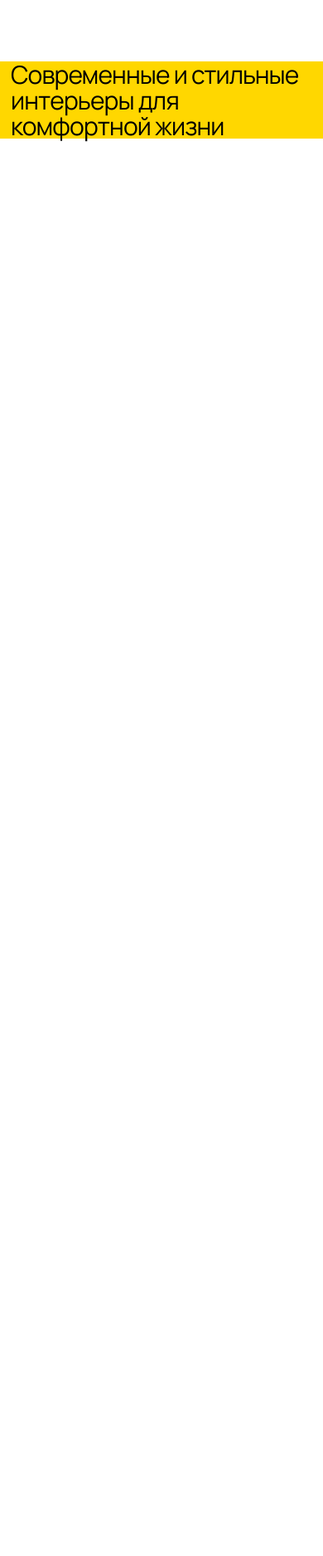
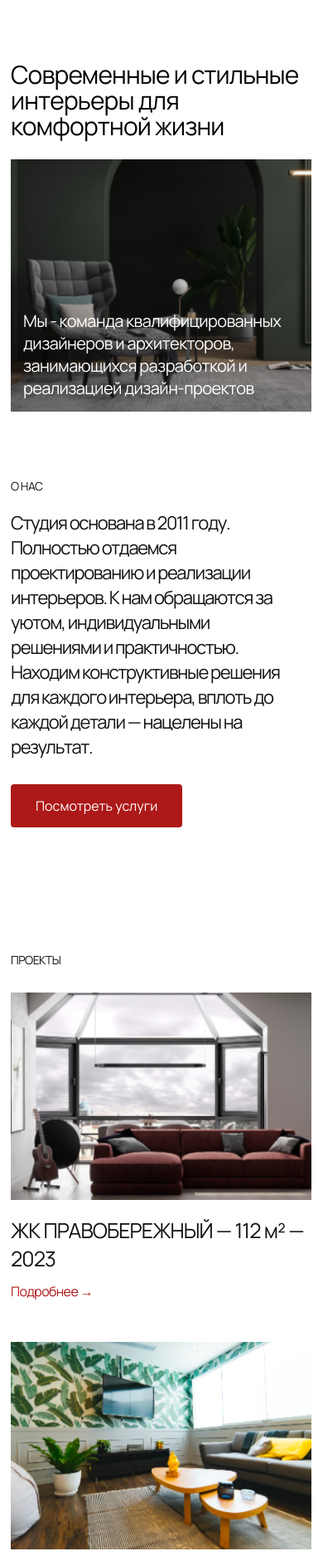
Before and after one commit to arhchatbot/SD-Metrica, a plain HTML site: page index.html in a window 390 px wide. Shown: the top 1875 px of the page at 83% size. Before the commit the page ends 844 px from the top, so only its background shows below. Drawn offline with Linux system fonts and the light colour scheme.

Commit message:
обновление 07.02.2024

```diff
--- a/index.html
+++ b/index.html
@@ -3,7 +3,7 @@
 
 <head>
   <meta charset="UTF-8">
-  <meta name="viewport" content="width=device-width, initial-scale=1"/>
+  <meta name="viewport" content="width=device-width, initial-scale=1" />
   <title>Метрика</title>
   <link rel="stylesheet" href="styles/reset.css">
   <link rel="preconnect" href="https://fonts.googleapis.com">
@@ -30,13 +30,13 @@
     <section class="hero">
       <div class="container">
         <h1 class="hero__title">Современные и стильные интерьеры для комфортной жизни</h1>
-        <!-- <div class="hero__box">
+        <div class="hero__box">
           <p class="hero__text">Мы - команда квалифицированных дизайнеров и архитекторов, занимающихся разработкой и
             реализацией дизайн-проектов</p>
-        </div>-->
+        </div>
       </div>
     </section>
-    <!-- <section id="aboutus" class="about">
+    <section id="aboutus" class="about">
       <div class="container">
         <h2 class="about__title">О НАС</h2>
         <p class="about__text">Студия основана в 2011 году. Полностью отдаемся проектированию и реализации интерьеров. К
@@ -51,21 +51,33 @@
         <ul class="projects__list">
           <li class="project">
             <div class="project__box">
-              <img class="project__image" src="resourses/interior_hall.jpg" alt="интерьер зала">
+              <picture>
+                <source media="(max-width: 520px)" srcset="resourses/mobile_interiorhall.png">
+                <source media="(max-width: 961px)" srcset="resourses/tablet_interiorhall.png">
+                <img class="project__image" src="resourses/interior_hall.jpg" alt="интерьер зала">
+              </picture>
             </div>
             <h3 class="project__title">ЖК ПРАВОБЕРЕЖНЫЙ — 112 м² — 2023</h3>
             <a class="project__link" href="#">Подробнее →</a>
           </li>
           <li class="project">
             <div class="project__box">
-              <img class="project__image" src="resourses/interior_hall_2.jpg" alt="интерьер зала с телевизором">
+              <picture>
+                <source media="(max-width: 520px)" srcset="resourses/mobile_interiorhall2.png">
+                <source media="(max-width: 961px)" srcset="resourses/tablet_interiorhall2.png">
+                <img class="project__image" src="resourses/interior_hall_2.jpg" alt="интерьер зала с телевизором">
+              </picture>
             </div>
             <h3 class="project__title">ЖК НОРВЕЖСКИЙ ПАРК — 75 М² — 2023</h3>
             <a class="project__link" href="#">Подробнее →</a>
           </li>
           <li class="project">
             <div class="project__box">
-              <img class="project__image" src="resourses/dining_room.jpg" alt="столовая">
+              <picture>
+                <source media="(max-width: 520px)" srcset="resourses/mobile_diningroom.png">
+                <source media="(max-width: 961px)" srcset="resourses/tablet_diningroom.png">
+                <img class="project__image" src="resourses/dining_room.jpg" alt="столовая">
+              </picture>
             </div>
             <h3 class="project__title">ЖК СОСНОВСКИЕ ОЗЕРА — 94 М² — 2022</h3>
             <a class="project__link" href="#">Подробнее →</a>
@@ -74,7 +86,7 @@
         <a class="projects__link" href="#">Смотреть все проекты</a>
       </div>
     </section>
-    <section id="allservices" class="services">
+    <!-- <section id="allservices" class="services">
       <div class="container">
         <h3 class="services__title">Услуги</h3>
         <ul class="services__list">
@@ -118,7 +130,7 @@
           <a class="contacts__mail" href="mailto:hello@mail.com">hello@mail.com</a>
         </div>
       </div>
-    </section> -->
+    </section>  -->
   </main>
   <!-- <footer class="footer">
     <div class="container">
--- a/styles/style.css
+++ b/styles/style.css
@@ -81,7 +81,7 @@ body {
   position: absolute;
   left: 40px;
   bottom: 40px;
-  width: 430px;
+  max-width: 430px;
   font-size: 20px;
   font-style: normal;
   font-weight: 400;
@@ -106,7 +106,7 @@ body {
 
 .about__text {
   margin-top: 30px;
-  width: 1048px;
+  max-width: 1048px;
   font-size: 45px;
   font-style: normal;
   font-weight: 400;
@@ -134,18 +134,12 @@ body {
 }
 
 .project {
-  margin-top: 90px;
+  margin-bottom: 90px;
 }
 
-.projects__list li:first-child {
+.projects__list {
   margin-top: 30px;
 }
-
-.project__box {
-  margin-bottom: 15px;
-  height: 450px;
-}
-
 
 .projects__title {
   font-size: 18px;
@@ -157,12 +151,16 @@ body {
   color: #121212;
 }
 
+.project__box {
+  margin-bottom: 15px;
+  height: 450px;
+}
+
 .project__image {
   height: 100%;
   width: 100%;
-  background-size: cover;
+  object-fit: cover;
 }
-
 
 .project__title {
   margin-bottom: 15px;
@@ -186,16 +184,16 @@ body {
 
 
 .projects__link {
-  margin-top: 90px;
   display: block;
-  line-height: 153px;
+  padding: 56px 0;
   border: 1px solid #AD1818;
   border-radius: 5px;
   text-decoration: none;
   text-align: center;
   color: #AD1818;
   font-size: 30px;
-  letter-spacing: -0.9px;
+  line-height: 41px;
+  letter-spacing: -3%;
 }
 
 .projects__link:hover {
@@ -365,10 +363,6 @@ body {
 }
 
 @media (max-width: 961px) {
-  .container {
-
-    background-color: #AD1818;
-  }
 
   .hero__title {
     margin-bottom: 30px;
@@ -377,12 +371,54 @@ body {
     line-height: 60px;
     letter-spacing: -1.5px;
   }
+
+  .hero__box {
+    height: 400px;
+    background-image: url('../resourses/tablet_interior.png');
+  }
+
+  .hero__text {
+    bottom: 30px;
+  }
+
+  .hero {
+    margin-bottom: 120px;
+  }
+
+  .about__text {
+    max-width: 690px;
+    font-size: 35px;
+    line-height: 48px;
+    letter-spacing: -3%;
+  }
+
+  .project {
+    margin-bottom: 80px;
+  }
+
+  .project:last-child {
+    margin-bottom: 100px;
+  }
+
+  .project__title {
+    margin-bottom: 10px;
+    font-size: 25px;
+    line-height: 34px;
+    letter-spacing: -3%;
+  }
+
+  .project__box {
+    margin-bottom: 20px;
+  }
+
+  .projects {
+    margin-bottom: 103px;
+  }
 }
 
 @media (max-width: 520px) {
   .container {
     padding: 0 14px 0 13px;
-    background-color: gold;
   }
 
   .hero__title {
@@ -392,4 +428,88 @@ body {
     line-height: 31px;
     letter-spacing: -0.9px;
   }
+
+  .hero__box {
+    height: 304px;
+    background-image: url('../resourses/mobile_interior.png');
+  }
+
+  .hero__text {
+    max-width: 312px;
+    left: 15px;
+    bottom: 15px;
+  }
+
+  .hero {
+    margin-bottom: 80px;
+  }
+
+  .about__title {
+    font-size: 14px;
+    line-height: 19px;
+    letter-spacing: -3%;
+  }
+
+  .about__text {
+    margin-top: 20px;
+    max-width: 346px;
+    font-size: 22px;
+    line-height: 30px;
+  }
+
+  .about__btn {
+    padding: 15px 30px;
+    font-size: 16px;
+    line-height: 22px;
+    letter-spacing: -3%;
+    border-radius: 4px;
+  }
+
+  .project {
+    margin-bottom: 50px;
+  }
+
+  .project:last-child {
+    margin-bottom: 60px;
+  }
+
+  .projects__title {
+    font-size: 14px;
+    line-height: 19px;
+    letter-spacing: -3%;
+  }
+
+  .project__box {
+    margin-bottom: 20px;
+    height: 250px;
+  }
+
+  .project__image {
+    height: 100%;
+    width: 100%;
+    object-fit: cover;
+  }
+
+  .project__title {
+    margin-bottom: 11px;
+    font-size: 25px;
+    line-height: 34px;
+    letter-spacing: -3%;
+  }
+
+  .project__link {
+    font-size: 16px;
+    line-height: 22px;
+    letter-spacing: -3%;
+  }
+
+  .projects__link {
+    padding: 37px 0;
+    font-size: 22px;
+    line-height: 30px;
+  }
+
+  .projects {
+    margin-bottom: 144px;
+  }
 }
```
Also changed, not shown: resourses/mobile_diningroom.png (added), resourses/mobile_interior.png (added), resourses/mobile_interiorhall.png (added), resourses/mobile_interiorhall2.png (added), resourses/tablet_diningroom.png (added), resourses/tablet_interior.png (added), resourses/tablet_interiorhall.png (added), resourses/tablet_interiorhall2.png (added).
